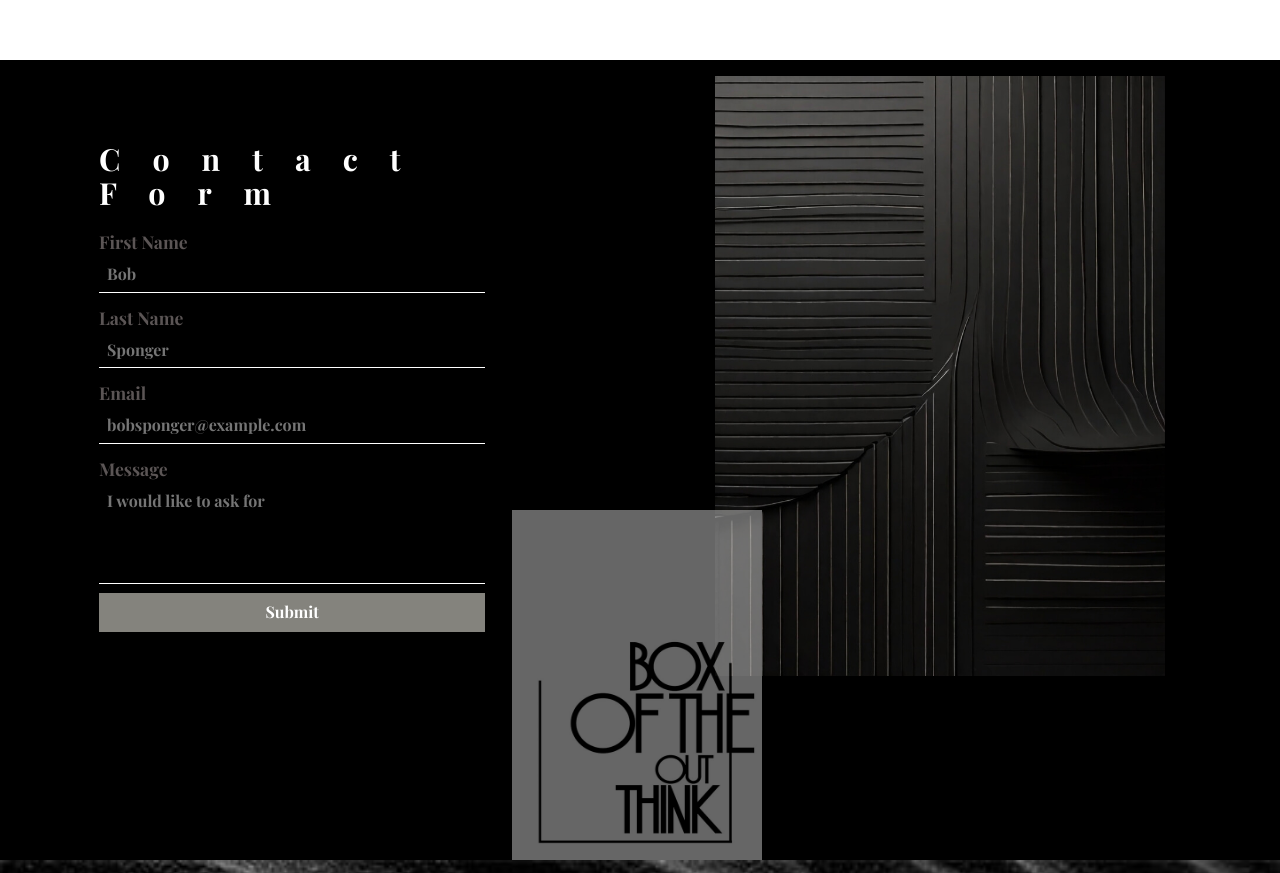
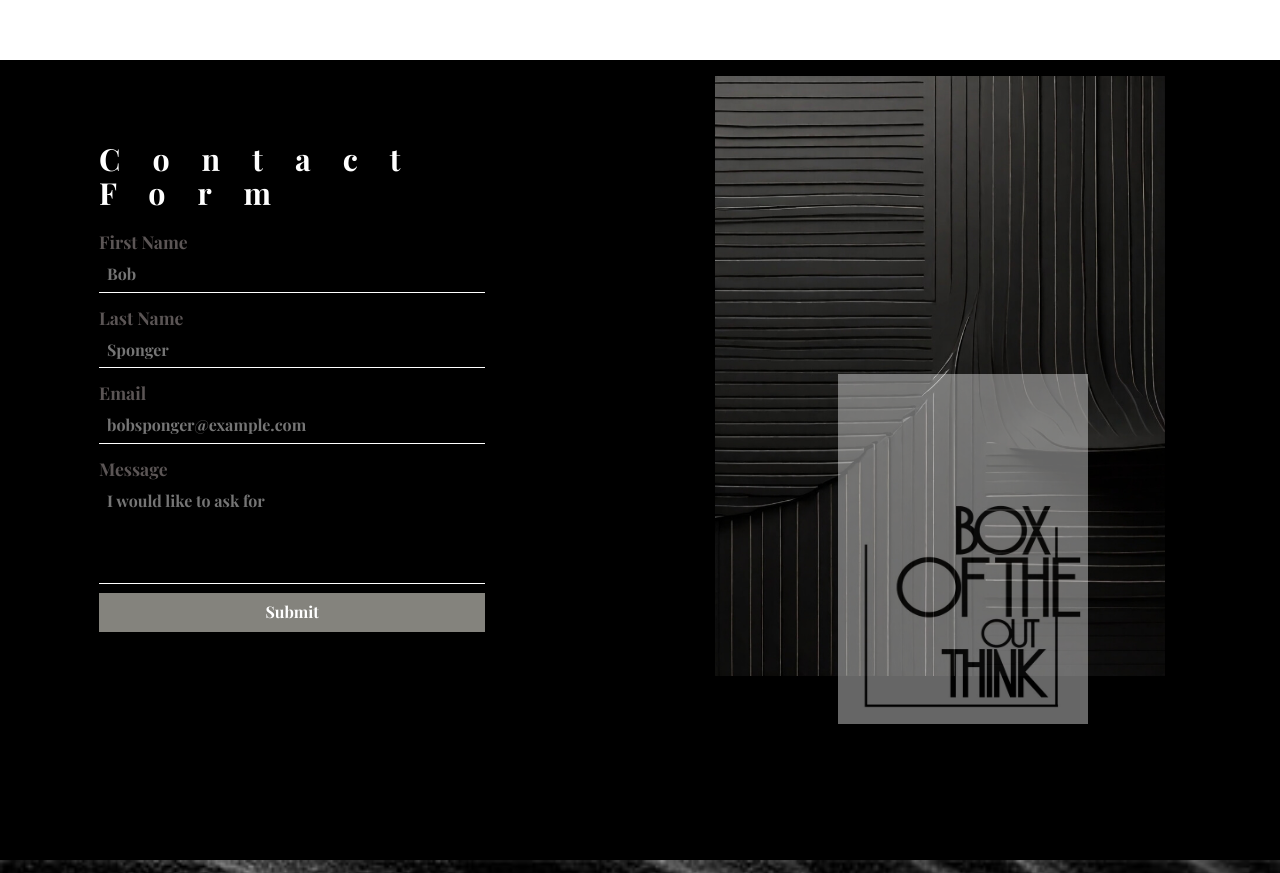
Before and after one commit to sofilarrea/ADA-final-project, a plain HTML site: page contact.html in a window 1280 px wide. Shown: the part 740-1613 px from the top of the page. Drawn offline with nearby package versions, Linux system fonts and the light colour scheme; a web font is replaced by a local one.

Commit message:
responsive form desktop

```diff
--- a/css/desktop.css
+++ b/css/desktop.css
@@ -192,7 +192,9 @@ nav {
 
 .half-section figure:last-of-type img {
     position: absolute;
-    bottom: 0;
+    right: 15%;
+    bottom: 17%;
+    left: auto;
     opacity: 0.4;
     width: 250px;
     height: 350px;
```
